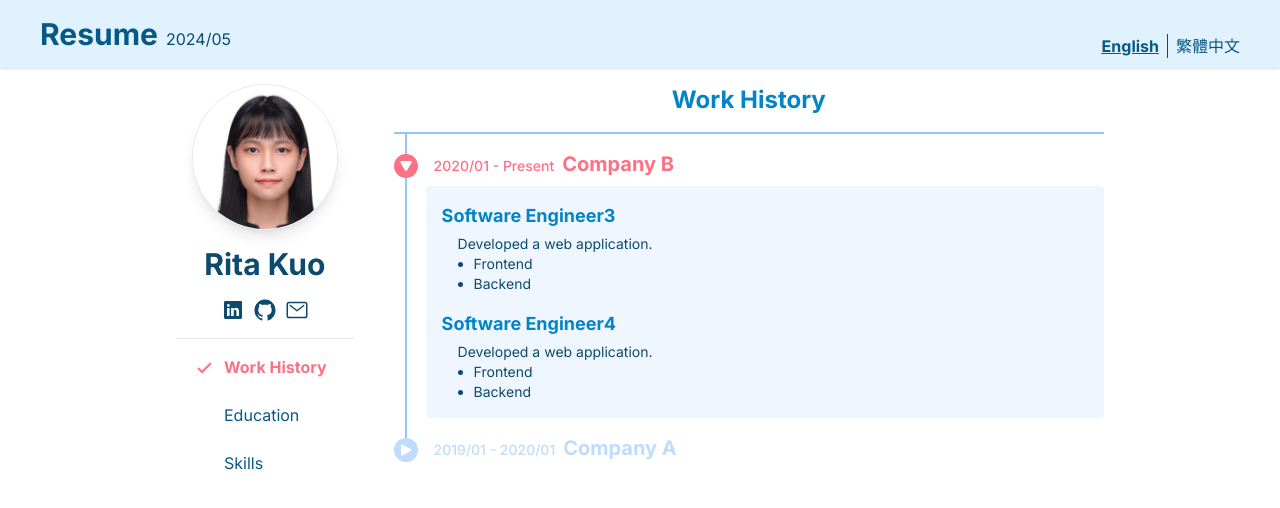
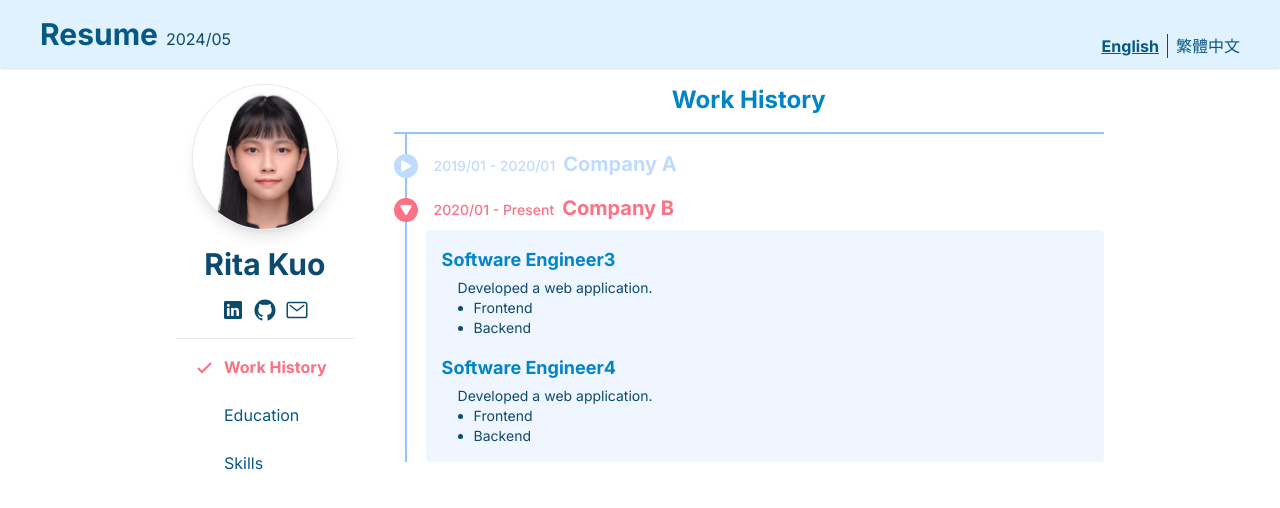
Before and after one commit to rita-kuo/Resume, a Next.js app: page /en/work-history in a window 1280 px wide. Shown: the top 508 px of the page. Built offline with nearby package versions, Linux system fonts and the light colour scheme.

Commit message:
feat: update default job

```diff
--- a/src/app/[locale]/work-history/page.tsx
+++ b/src/app/[locale]/work-history/page.tsx
@@ -40,7 +40,7 @@ const workHistory: WorkHistory[] = [
 
 export default function Home() {
   const data = workHistory.sort((prev, curr) =>
-    prev.from > curr.from ? -1 : 1,
+    prev.from < curr.from ? -1 : 1,
   );
 
   return (
--- a/src/component/career/history/WorkHistoryContext.tsx
+++ b/src/component/career/history/WorkHistoryContext.tsx
@@ -23,7 +23,7 @@ export const WorkHistoryProvider: React.FC<
   PropsWithChildren<{ histories: WorkHistory[] }>
 > = (props) => {
   const [currentId, setCurrentId] = useState<number | undefined>(
-    props.histories[0]?.id,
+    props.histories[props.histories.length - 1]?.id,
   );
   return (
     <WorkHistoryContext.Provider value={{ currentId, setCurrentId }}>
```
